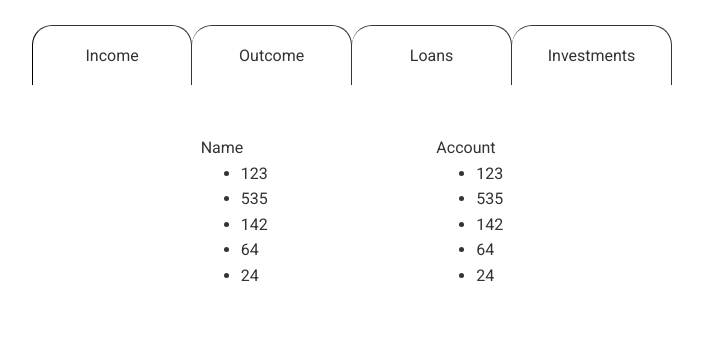
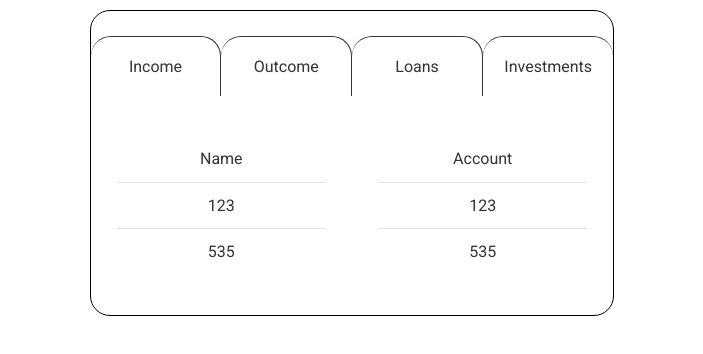
Before and after one commit to Enasone/company, an Angular app: page /navigator in a window 1280 px wide. Shown: the top 354 px of the page, without its empty margins (288-991 px from the left). Built offline with nearby package versions, Linux system fonts and the light colour scheme.

Commit message:
add html and scc for block: Name and Account (2.2 task)

```diff
--- a/src/app/modules/list-page/list-page.component.html
+++ b/src/app/modules/list-page/list-page.component.html
@@ -5,7 +5,7 @@
       <nav>
         <div class="tabs_blocks_nav">
 
-          <div class="title_nav" style="border-left: 1px solid black">
+          <div class="title_nav">
             <a>Income</a>
           </div>
 
@@ -17,7 +17,7 @@
             <a>Loans</a>
           </div>
 
-          <div class="title_nav">
+          <div class="title_nav" style="border-right: none">
             <a>Investments</a>
           </div>
 
@@ -31,30 +31,34 @@
     </div>
   </div>
   <div class="container_info">
-    <div>
-      <div>
+    <div class="blocks_info">
+      <div class="block_name">
+
         <span>Name</span>
+
+        <hr/>
 
         <ul>
           <li>123</li>
+          <hr/>
           <li>535</li>
-          <li>142</li>
-          <li>64</li>
-          <li>24</li>
         </ul>
+
       </div>
     </div>
 
-    <div>
-      <div>
+    <div class="blocks_info">
+      <div class="block_name">
+
         <span>Account</span>
+
+        <hr/>
 
         <ul>
           <li>123</li>
+          <hr/>
           <li>535</li>
-          <li>142</li>
-          <li>64</li>
-          <li>24</li>
+
         </ul>
       </div>
     </div>
--- a/src/app/modules/list-page/list-page.component.scss
+++ b/src/app/modules/list-page/list-page.component.scss
@@ -1,7 +1,9 @@
 .main_container_nav {
   padding-top: 25px;
-  width: 50%;
-  margin: 0 auto;
+  width: 41%;
+  margin: 10px auto;
+  border: 1px solid black;
+  border-radius: 20px;
 }
 
 .tabs_blocks_nav {
@@ -25,6 +27,25 @@
 
 .container_info {
   display: flex;
-  justify-content: space-evenly;
-  padding-top: 50px;
+  margin: 50px 0 50px 0;
 }
+
+.block_name {
+  text-align: center;
+
+  ul {
+    list-style: none;
+    padding: 0;
+    margin: 0;
+  }
+}
+
+.blocks_info {
+  width: 50%;
+}
+
+hr {
+  margin: 10px auto;
+  padding: 0;
+  width: 80%;
+}
```
